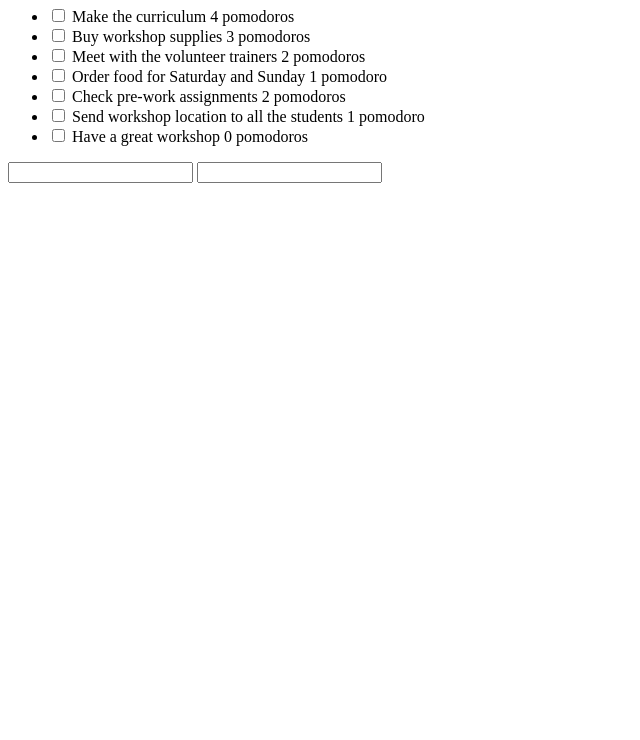
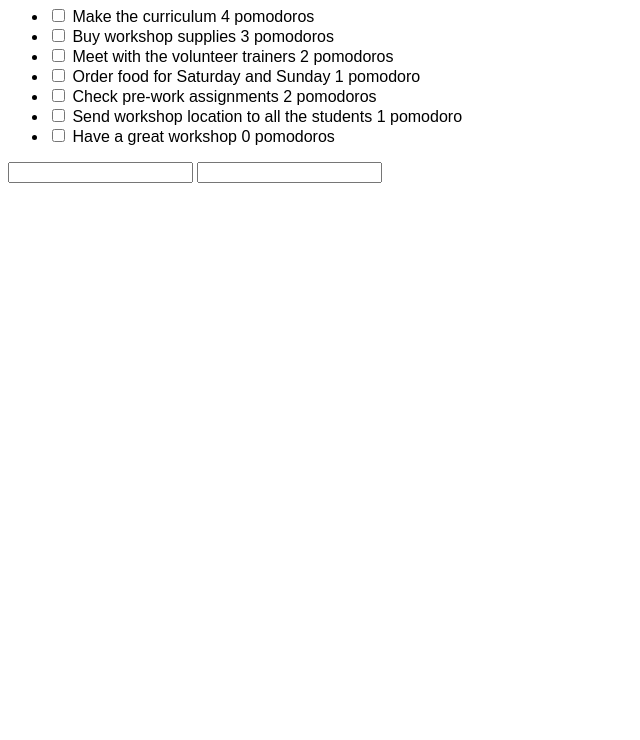
Before and after one commit to bexgarfield/todo_app_front_end, a plain HTML site: page index.html in a window 1280 px wide. Shown: the part 60-800 px from the top of the page, without its empty margins (0-640 px from the left). Drawn offline with Linux system fonts and the light colour scheme.

Commit message:
Add first style rule and link index.css to index.html

```diff
--- a/index.css
+++ b/index.css
@@ -0,0 +1,3 @@
+html{
+  font-family: sans-serif;
+}
--- a/index.html
+++ b/index.html
@@ -1,6 +1,7 @@
 <html>
   <head>
     <title>Todo List Application</title>
+    <link rel="stylesheet" href="index.css">
   </head>
   <body>
     <h1>Workshop Todo List</h1>
```
